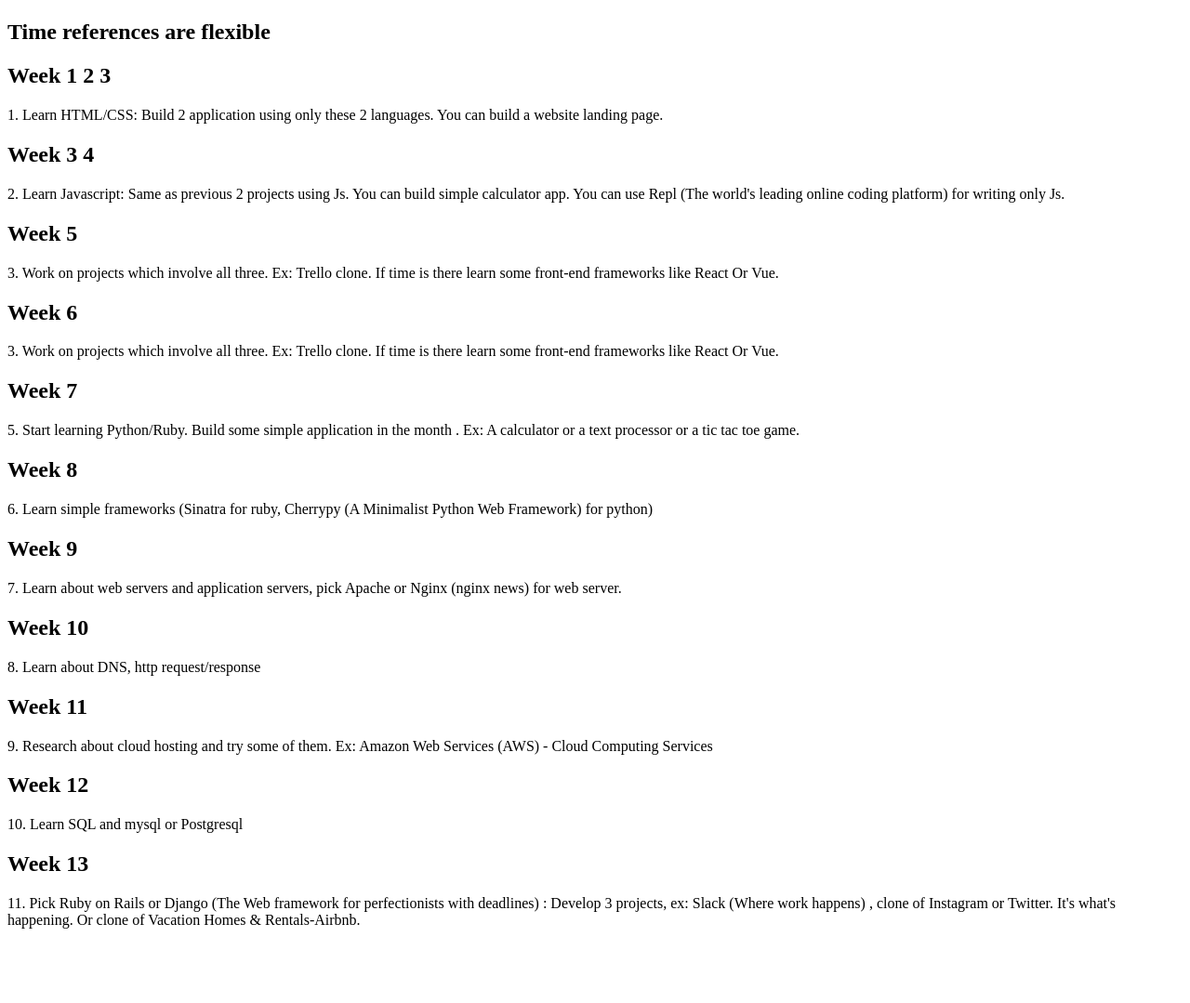
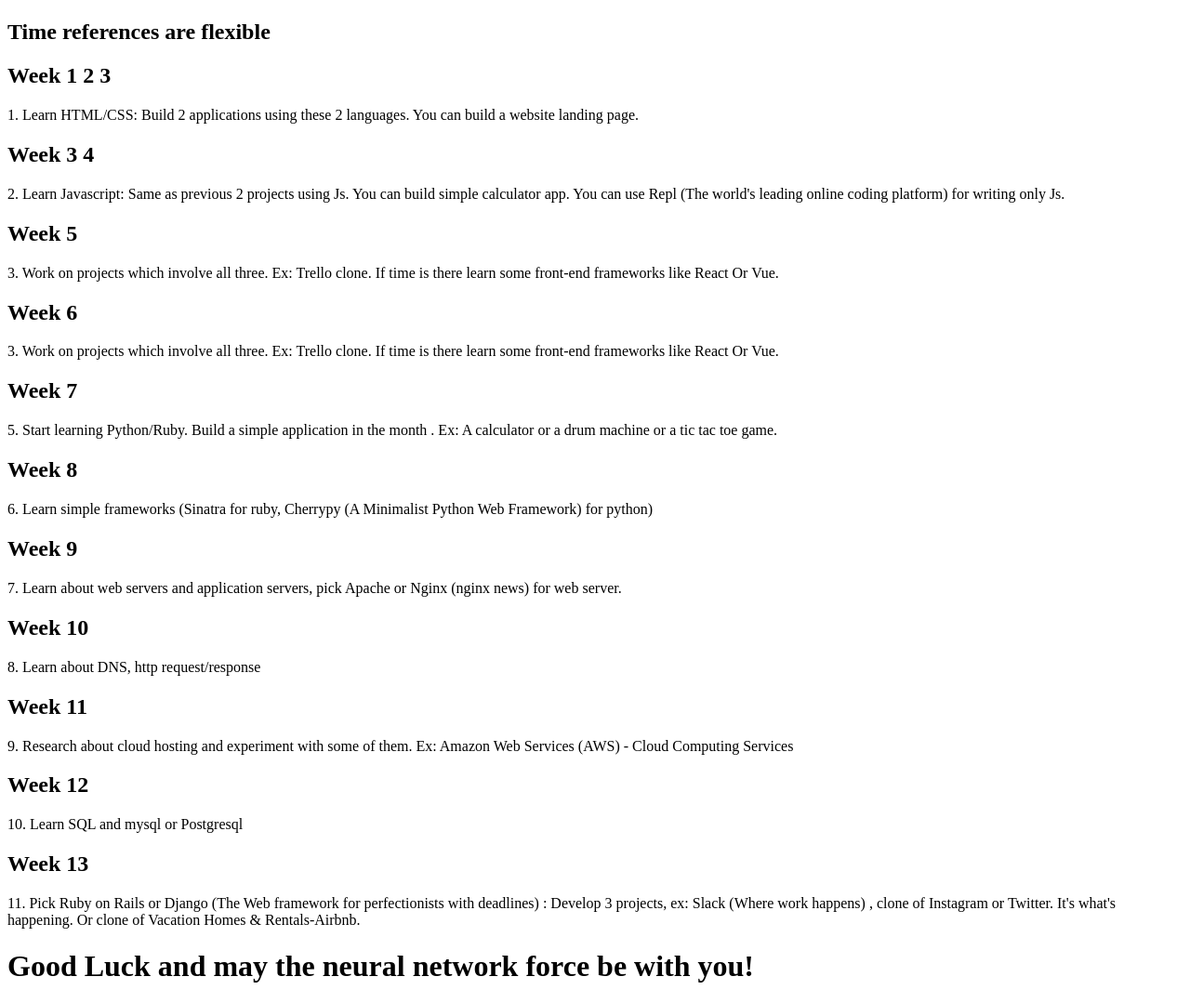
Before and after one commit to HotstuffRadio/html-portfolio, a plain HTML site: page public/code-plan.html in a window 1280 px wide. Shown: the part 441-1520 px from the top of the page at 93% size. Before the commit the page ends 1456 px from the top, so only its background shows below. Drawn offline with Linux system fonts and the light colour scheme.

Commit message:
Update code-plan.html

```diff
--- a/public/code-plan.html
+++ b/public/code-plan.html
@@ -4,7 +4,7 @@
 <img src="https://raw.githubusercontent.com/appbrewery/webdev/main/kitten.jpeg" alt="kitten held in hand" />
 <h2>Time references are flexible</h2>
 <h2>Week 1 2 3</h2>
-<p>1. Learn HTML/CSS: Build 2 application using only these 2 languages. You can build a website landing page.</p>
+<p>1. Learn HTML/CSS: Build 2 applications using these 2 languages. You can build a website landing page.</p>
 <h2>Week 3 4 </h2>
 <p>2. Learn Javascript: Same as previous 2 projects using Js. You can build simple calculator app. You can use Repl (The world's leading online coding platform) for writing only Js.</p>
 <h2>Week 5</h2>
@@ -12,7 +12,7 @@
 <h2>Week 6</h2>
 <p>3. Work on projects which involve all three. Ex: Trello clone. If time is there learn some front-end frameworks like React Or Vue.</p>
 <h2>Week 7</h2>
-<p>5. Start learning Python/Ruby. Build some simple application in the month . Ex: A calculator or a text processor or a tic tac toe game.</p>
+<p>5. Start learning Python/Ruby. Build a simple application in the month . Ex: A calculator or a drum machine or a tic tac toe game.</p>
 <h2>Week 8</h2>
 <p>6. Learn simple frameworks (Sinatra for ruby, Cherrypy (A Minimalist Python Web Framework) for python)</p>
 <h2>Week 9</h2>
@@ -20,8 +20,9 @@
 <h2>Week 10</h2>
 <p>8. Learn about DNS, http request/response</p>
 <h2>Week 11</h2>
-<p>9. Research about cloud hosting and try some of them. Ex: Amazon Web Services (AWS) - Cloud Computing Services</p>
+<p>9. Research about cloud hosting and experiment with some of them. Ex: Amazon Web Services (AWS) - Cloud Computing Services</p>
 <h2>Week 12</h2>
 <p>10. Learn SQL and mysql or Postgresql</p>
 <h2>Week 13</h2>
 <p>11. Pick Ruby on Rails or Django (The Web framework for perfectionists with deadlines) : Develop 3 projects, ex: Slack (Where work happens) , clone of Instagram or Twitter. It's what's happening. Or clone of Vacation Homes & Rentals-Airbnb.</p>
+<h1>Good Luck and may the neural network force be with you!</h1>
```
